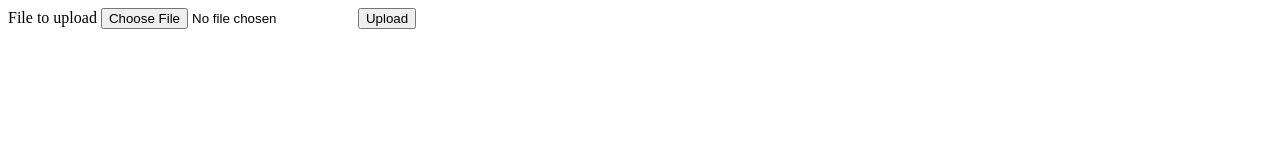
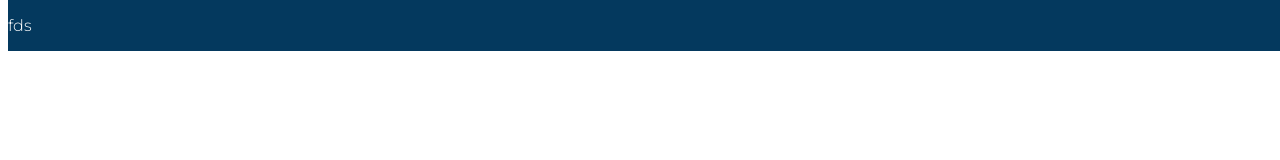
Before and after one commit to Luqman2003/Tesseract, a website: page public/index.html in a window 1280 px wide. Drawn offline with Linux system fonts and the light colour scheme; a web font is replaced by a local one.

Commit message:
Updated the readme

```diff
--- a/public/index.css
+++ b/public/index.css
@@ -0,0 +1,15 @@
+body {
+  font-family: 'Montserrat', sans-serif;
+}
+
+#example {
+  display: flex;
+  background-color: #04395E;
+  color: white;
+  /* min-width: 100vw; */
+  /* margin-left: calc(50% - 50vw); */
+  position: fixed;
+  top: 0;
+  width: 100%;
+  z-index: 100;
+}
--- a/public/index.html
+++ b/public/index.html
@@ -5,14 +5,18 @@
   <meta http-equiv="X-UA-Compatible" content="IE=edge">
   <meta name="viewport" content="width=device-width, initial-scale=1.0">
   <title>Document</title>
+  <link href="https://fonts.googleapis.com/css2?family=Bebas+Neue&family=Coda+Caption&family=Josefin+Sans&family=Lato:ital,wght@1,300&family=Lobster&family=Montserrat:wght@300&family=PT+Sans&family=Share+Tech+Mono&display=swap" rel="stylesheet">
   <script src="index.js"></script>
+  <link rel="stylesheet" href="index.css"/>
 </head>
 <body>
+  <div id="example">
+    <p>fds</p>
+  </div>
   <form id="upload">
     <label for="file">File to upload</label>
     <input type="file" id="file" accept="image/*">
     <button id="upload" type="button">Upload</button>
   </form>
-  <div id="app"></div>
 </body>
 </html>
```
Also changed, not shown: README.md.
